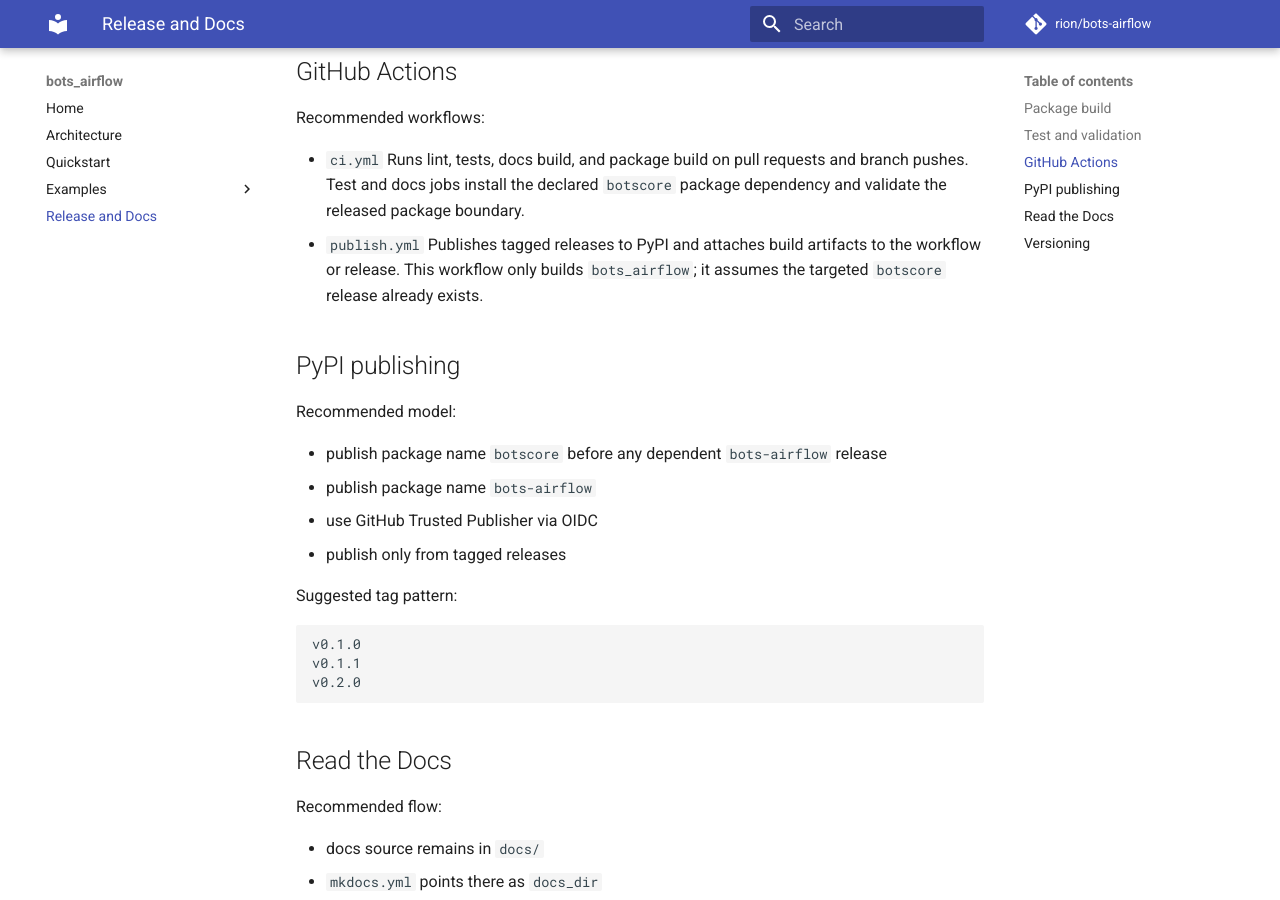
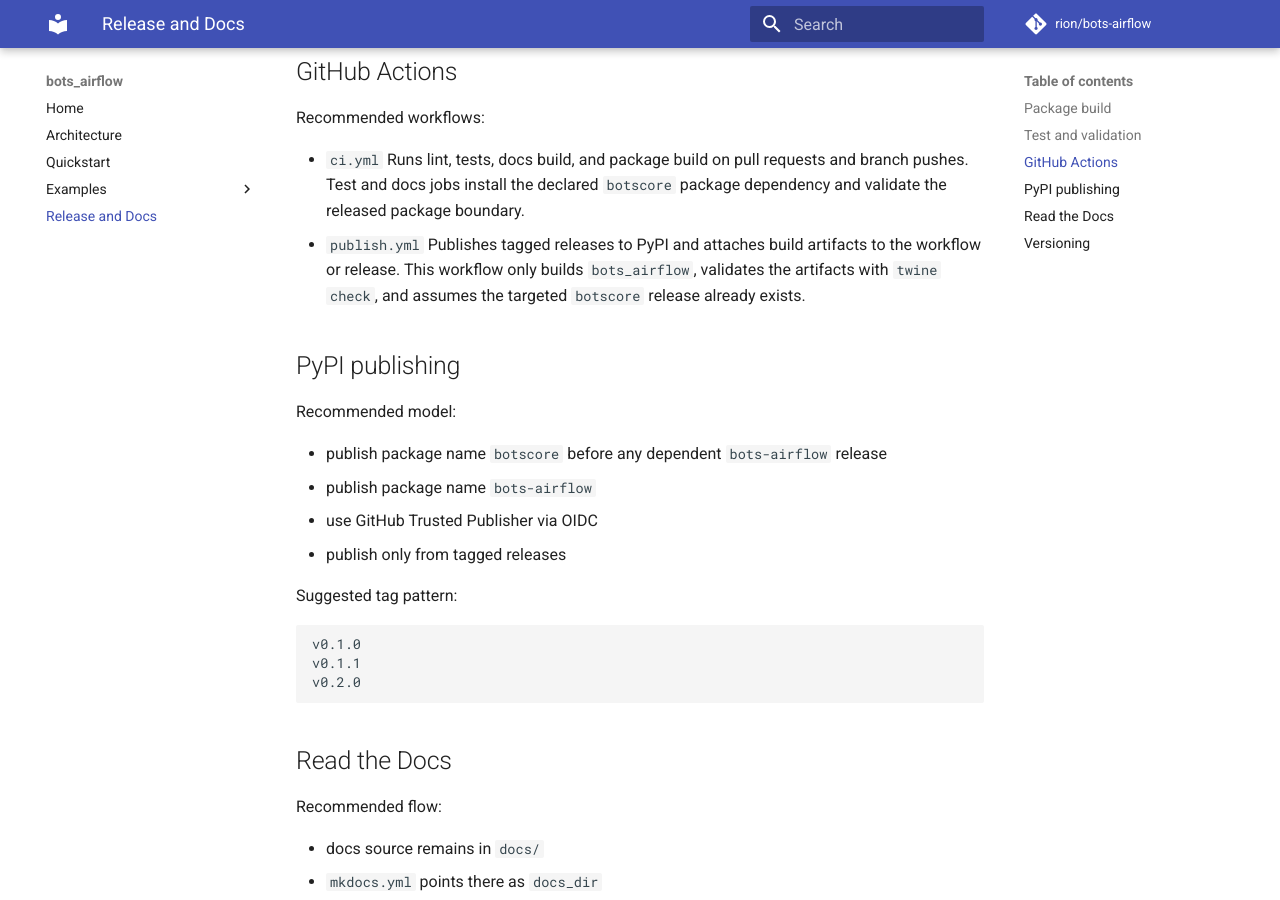
Before and after one commit to rioncm/bots-airflow, an MkDocs documentation site: the page built from docs/release.md, in a window 1280 px wide and 900 px high, scrolled down 1305 px. Built offline with MkDocs 1.6.1 and Material for MkDocs 9.7.7, drawn with Linux system fonts in a browser that asks for light colours; comment, search, counter and statistics services are not loaded.

Commit message:
refactor: update CI and publish workflows to improve artifact validation and dependency management

```diff
--- a/docs/release.md
+++ b/docs/release.md
@@ -65,8 +65,8 @@
   the released package boundary.
 - `publish.yml`
   Publishes tagged releases to PyPI and attaches build artifacts to the workflow or release.
-  This workflow only builds `bots_airflow`; it assumes the targeted `botscore` release
-  already exists.
+  This workflow only builds `bots_airflow`, validates the artifacts with `twine check`,
+  and assumes the targeted `botscore` release already exists.
 
 ## PyPI publishing
 
--- a/pyproject.toml
+++ b/pyproject.toml
@@ -42,10 +42,10 @@
 ]
 
 [project.urls]
-Homepage = "https://github.com/rion/bots-airflow"
+Homepage = "https://github.com/rioncm/bots-airflow"
 Documentation = "https://bots-airflow.readthedocs.io/"
-Repository = "https://github.com/rion/bots-airflow"
-Issues = "https://github.com/rion/bots-airflow/issues"
+Repository = "https://github.com/rioncm/bots-airflow"
+Issues = "https://github.com/rioncm/bots-airflow/issues"
 PyPI = "https://pypi.org/project/bots-airflow/"
 
 [tool.hatch.version]
```
Also changed, not shown: .github/workflows/README.md, 2 other files.
